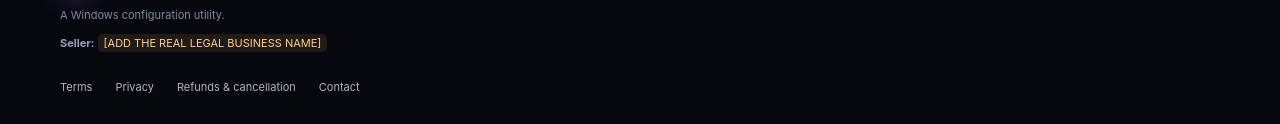
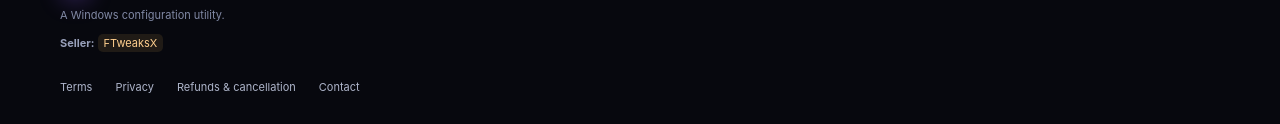
Before and after one commit to FTweaksX/ftweaksx-site, a plain HTML site: page index.html in a window 1280 px wide. Shown: the part 2488-2612 px from the top of the page. Drawn offline with Linux system fonts and the light colour scheme.

Commit message:
index.html

```diff
--- a/index.html
+++ b/index.html
@@ -69,7 +69,7 @@
   </main>
 
   <footer class="site-footer">
-    <div class="footer-main"><a class="brand" href="index.html"><span class="brand-mark">F</span><span>FTWEAKS<span class="brand-x">X</span></span></a><p>A Windows configuration utility.</p><div class="footer-entity"><strong>Seller:</strong> <span class="todo">[ADD THE REAL LEGAL BUSINESS NAME]</span></div></div>
+    <div class="footer-main"><a class="brand" href="index.html"><span class="brand-mark">F</span><span>FTWEAKS<span class="brand-x">X</span></span></a><p>A Windows configuration utility.</p><div class="footer-entity"><strong>Seller:</strong> <span class="todo">FTweaksX</span></div></div>
     <div class="footer-links"><a href="terms.html">Terms</a><a href="privacy.html">Privacy</a><a href="refunds.html">Refunds & cancellation</a><a href="contact.html">Contact</a></div>
     <div class="footer-bottom">© <span id="year">2026</span> FTweaksX. All rights reserved. <span>Independent software project; not affiliated with Microsoft.</span></div>
   </footer>
```
